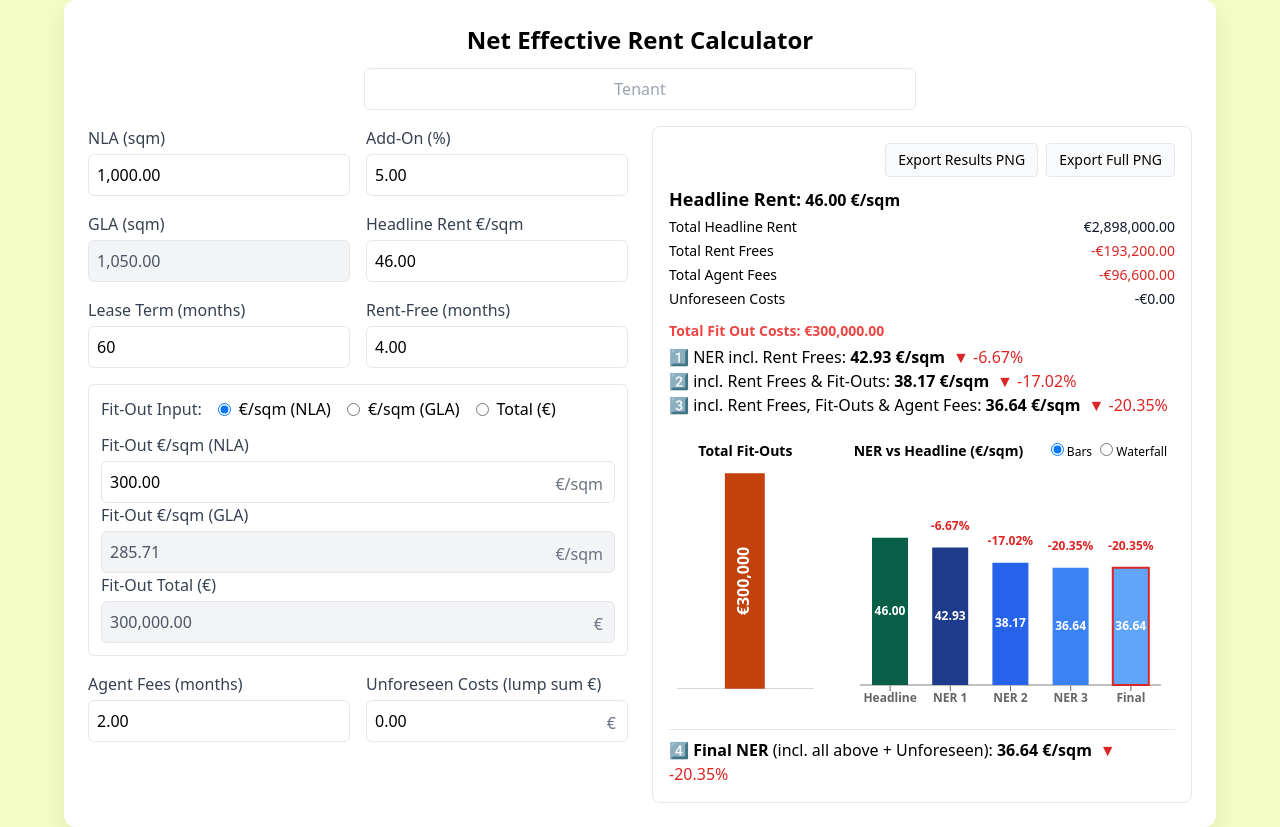
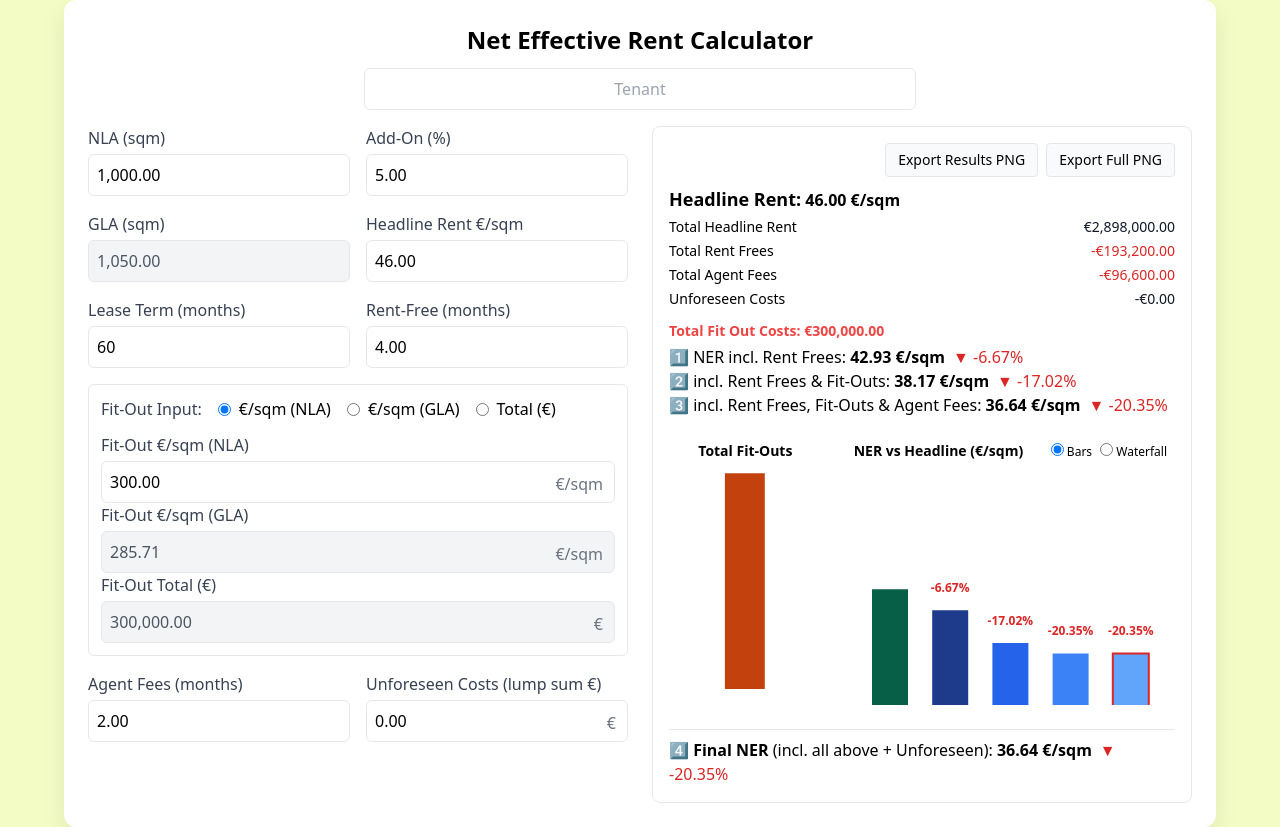
Before and after one commit to Musicandy13/Net-Effective-Rent-Calculator, a React (Vite) app: page / in a window 1280 px wide. Built offline with nearby package versions, Linux system fonts and the light colour scheme.

Commit message:
Update App.jsx

```diff
--- a/src/App.jsx
+++ b/src/App.jsx
@@ -13,9 +13,9 @@ import {
 import { toPng } from "html-to-image";
 
 /* ---- NUR DIESE 3 ZAHLEN ANPASSEN, um die Legenden zu verschieben ---- */
-const BASE_H = 10;    // X-Achsenhöhe (Bars & Waterfall) – vorher 30, jetzt +5
-const BASE_B = 10;    // bottom margin (Bars & Waterfall) – vorher 28, jetzt +5
-const FIT_EXTRA = -10; // Fit-Outs zusätzlich tiefer als Bars/Waterfall (0 = gleiche Linie)
+const BASE_H = -100;    // X-Achsenhöhe (Bars & Waterfall) – vorher 30, jetzt +5
+const BASE_B = -100;    // bottom margin (Bars & Waterfall) – vorher 28, jetzt +5
+const FIT_EXTRA = -100; // Fit-Outs zusätzlich tiefer als Bars/Waterfall (0 = gleiche Linie)
 /* --------------------------------------------------------------------- */
 
 /* ---------- utils ---------- */
```
